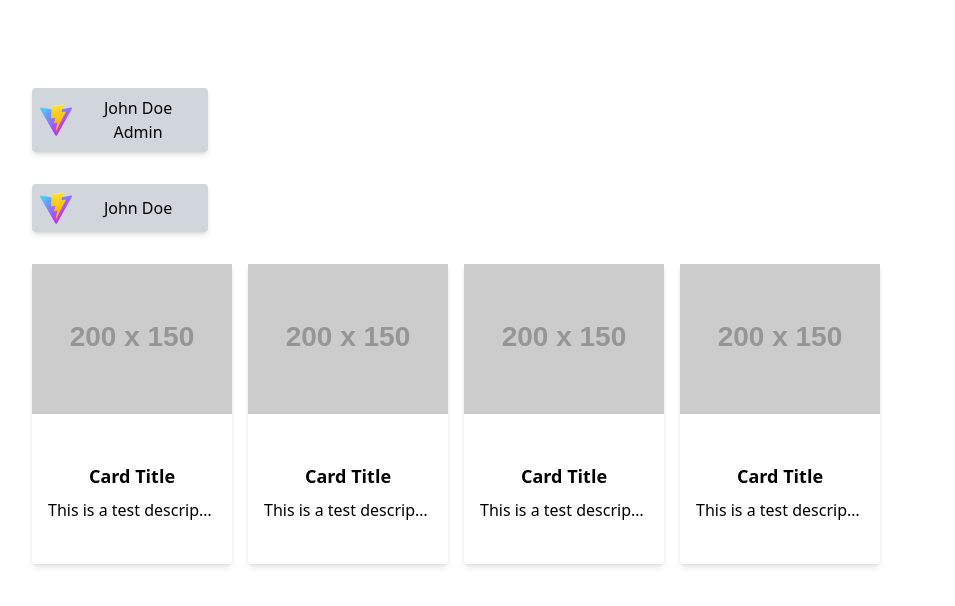
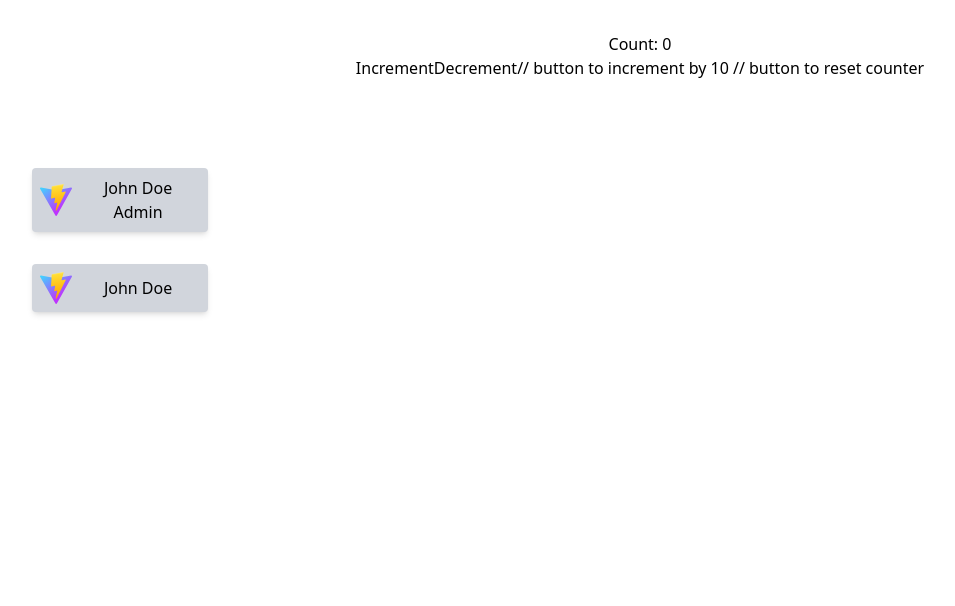
Before and after one commit to Lightbulb-Academy/lms-falgun-batch, a React (Vite) app: page / in a window 1280 px wide. Shown: the top 606 px of the page, without its empty margins (0-955 px from the left). Built offline with nearby package versions, Linux system fonts and the light colour scheme.

Commit message:
counter component

```diff
--- a/src/App.tsx
+++ b/src/App.tsx
@@ -1,6 +1,7 @@
 import "./App.css";
 import Avatar from "./avatar";
 import Card from "./Card";
+import Counter from "./Counter";
 import { Greetings } from "./Greetings";
 
 function App() {
@@ -8,10 +9,11 @@
 
   return (
     <div className="flex flex-col gap-8">
+      <Counter />
       <Greetings name="John" /> {/*props: name is a prop of type string*/}
       <Avatar name="John Doe" role="Admin" />
       <Avatar name="John Doe" role="Vendor" />
-      <div className="flex gap-4">
+      {/* <div className="flex gap-4">
         <Card description="This is a test description. his is a test description." />
         <Card
           description="This is a test description. his is a test description.his is a test
@@ -26,7 +28,7 @@
           description="This is a test description. his is a test description.his is a test
           description.his is a test description. test description. test description."
         />
-      </div>
+      </div> */}
     </div>
   );
 }
--- /dev/null
+++ b/src/Counter.tsx
@@ -0,0 +1,28 @@
+import { useState } from "react";
+
+const Counter = () => {
+  const [count, setCount] = useState(0);
+  // count - variable
+  // setCount - function to update the variable
+  // useState - hook to store the variable
+  // useState(0) - state initialized with a value 0
+
+  const updateCounter = () => {
+    // setCount(count + 1); // 0 + 1
+    // setCount(count + 1); // 0 + 1 = 1
+
+    setCount((prev) => prev + 1); // 0 + 1
+    setCount((prev) => prev + 1); // 1 + 1
+  };
+
+  return (
+    <div>
+      <p>Count: {count}</p>
+      <button onClick={() => setCount(count + 1)}>Increment</button>
+      <button onClick={() => setCount(count - 1)}>Decrement</button>
+      // button to increment by 10 // button to reset counter
+    </div>
+  );
+};
+
+export default Counter;
```
